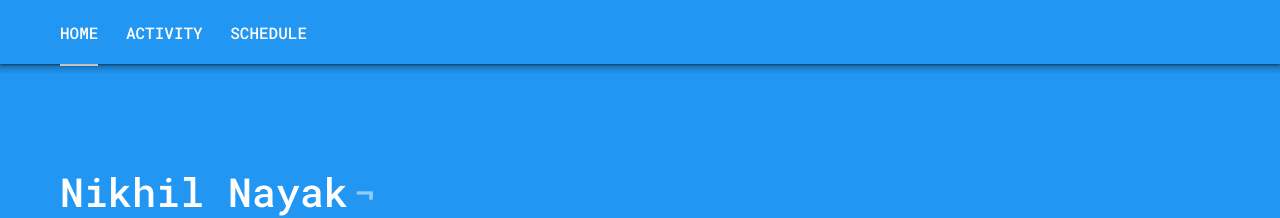
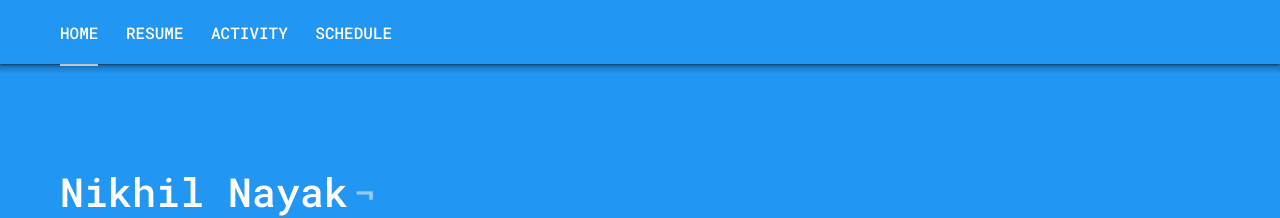
Before and after one commit to nikhilnayak98/blog, a Jekyll site: the page built from index.markdown, in a window 1280 px wide. Shown: the top 218 px of the page. Built offline with Jekyll 4.4.1, drawn with Linux system fonts in a browser that asks for light colours; nearby versions of some CDN libraries; comment, search, counter and statistics services are not loaded.

Commit message:
Update navigation.html

```diff
--- a/_includes/navigation.html
+++ b/_includes/navigation.html
@@ -2,7 +2,7 @@
   <div style="overflow:hidden;">
   <div class="c-navigation__container u-container" style="overflow-x:auto;overflow-y:hidden;">
     <a class="c-navigation__item {% if page.url == '/' %}is-active{% endif %}" href="{{ "/" | prepend: site.baseurl }}">Home</a>
-
+    <a class="c-navigation__item {% if page.url == '/resume/' %}is-active{% endif %}" href="{{ "/resume/" | prepend: site.baseurl }}">Resume</a>
     <a class="c-navigation__item {% if page.url == '/activity/' %}is-active{% endif %}" href="{{ "/activity/" | prepend: site.baseurl }}">Activity</a>
     <a class="c-navigation__item {% if page.url == '/schedule/' %}is-active{% endif %}" href="{{ "/schedule/" | prepend: site.baseurl }}">Schedule</a>
   </div>
```
